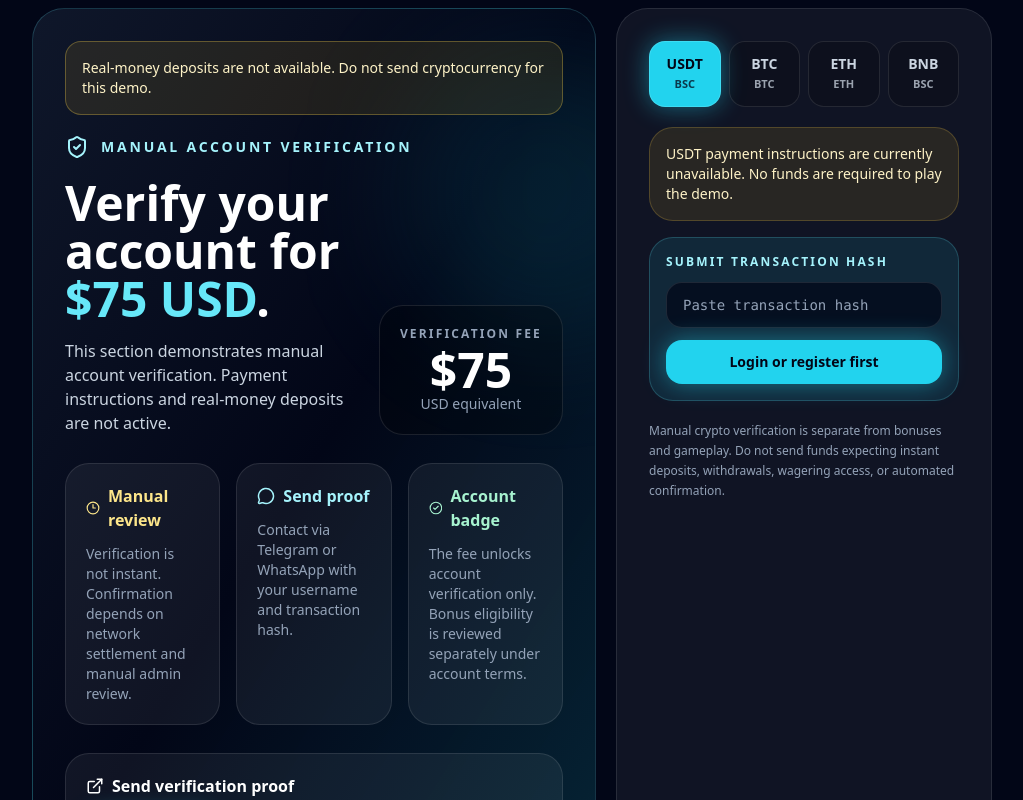
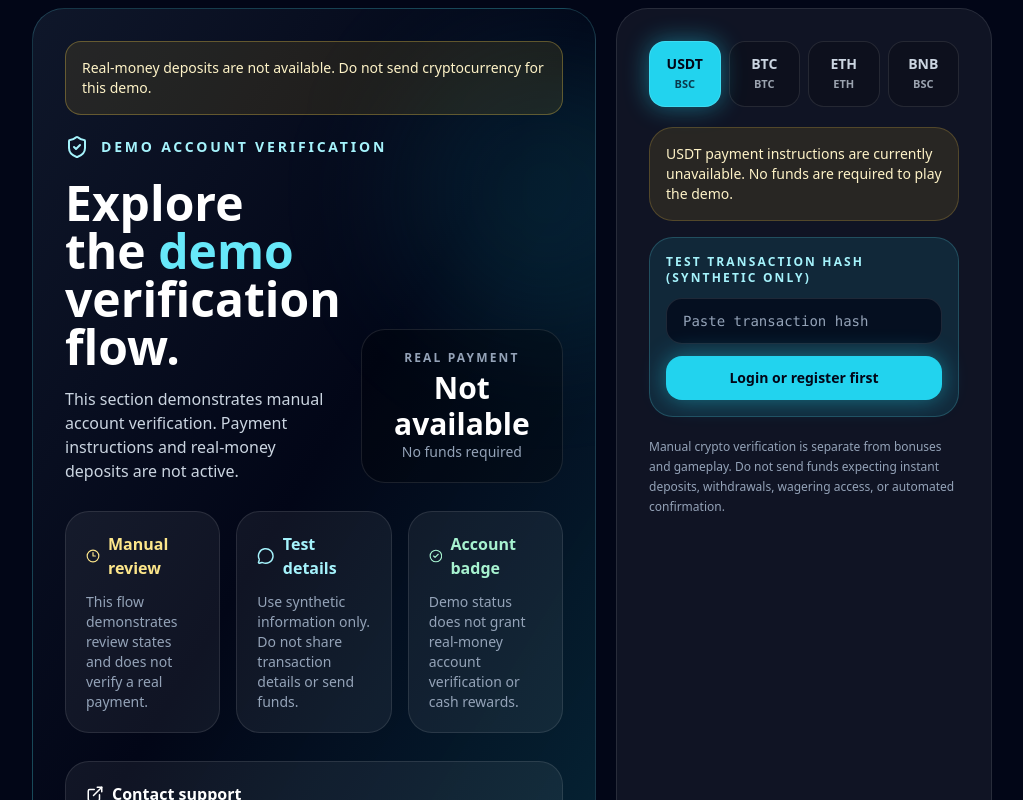
Before and after one commit to yabigdd-9/Neonbet-Casino, a React (Vite) app: page / in a window 1280 px wide. Shown: the part 3660-4460 px from the top of the page, without its empty margins (256-1279 px from the left). Built offline with nearby package versions, Linux system fonts and the light colour scheme; no server answers.

Commit message:
fix: clarify simulated verification flow

```diff
--- a/src/features/verification/VerificationPanel.jsx
+++ b/src/features/verification/VerificationPanel.jsx
@@ -62,14 +62,13 @@ export default function VerificationPanel({
           <div className="flex flex-wrap items-center gap-3 text-cyan-200">
             <ShieldCheck />{" "}
             <span className="text-sm font-semibold uppercase tracking-[0.2em]">
-              Manual account verification
+              Demo account verification
             </span>
           </div>
           <div className="mt-5 grid gap-5 lg:grid-cols-[1fr_auto] lg:items-end">
             <div>
               <h2 className="text-3xl font-semibold leading-tight md:text-5xl">
-                Verify your account for{" "}
-                <span className="text-cyan-300">${verificationConfig.feeUsd} USD</span>.
+                Explore the <span className="text-cyan-300">demo</span> verification flow.
               </h2>
               <p className="mt-4 max-w-2xl text-slate-300">
                 This section demonstrates manual account verification. Payment instructions and real-money
@@ -77,11 +76,9 @@ export default function VerificationPanel({
               </p>
             </div>
             <div className="rounded-3xl border border-white/10 bg-black/25 p-5 text-center">
-              <div className="text-xs font-bold uppercase tracking-[0.18em] text-slate-400">
-                Verification fee
-              </div>
-              <div className="mt-1 text-5xl font-semibold text-white">${verificationConfig.feeUsd}</div>
-              <div className="text-sm text-slate-400">USD equivalent</div>
+              <div className="text-xs font-bold uppercase tracking-[0.18em] text-slate-400">Real payment</div>
+              <div className="mt-1 text-3xl font-semibold text-white">Not available</div>
+              <div className="text-sm text-slate-400">No funds required</div>
             </div>
           </div>
 
@@ -91,17 +88,15 @@ export default function VerificationPanel({
                 <Clock3 size={18} /> Manual review
               </div>
               <p className="mt-3 text-sm text-slate-400">
-                Verification is not instant. Confirmation depends on network settlement and manual admin
-                review.
+                This flow demonstrates review states and does not verify a real payment.
               </p>
             </div>
             <div className="rounded-3xl bg-white/[0.06] border border-white/10 p-5">
               <div className="flex items-center gap-2 font-semibold text-cyan-200">
-                <MessageCircle size={18} /> Send proof
+                <MessageCircle size={18} /> Test details
               </div>
               <p className="mt-3 text-sm text-slate-400">
-                Contact via {verificationConfig.contactMethods.join(" or ")} with your username and
-                transaction hash.
+                Use synthetic information only. Do not share transaction details or send funds.
               </p>
             </div>
             <div className="rounded-3xl bg-white/[0.06] border border-white/10 p-5">
@@ -109,8 +104,7 @@ export default function VerificationPanel({
                 <Check size={18} /> Account badge
               </div>
               <p className="mt-3 text-sm text-slate-400">
-                The fee unlocks account verification only. Bonus eligibility is reviewed separately under
-                account terms.
+                Demo status does not grant real-money account verification or cash rewards.
               </p>
             </div>
           </div>
@@ -118,7 +112,7 @@ export default function VerificationPanel({
           {contactLinks.length > 0 ? (
             <div className="mt-7 rounded-3xl border border-white/10 bg-white/[0.06] p-5">
               <div className="mb-4 flex items-center gap-2 font-semibold text-white">
-                <ExternalLink size={18} /> Send verification proof
+                <ExternalLink size={18} /> Contact support
               </div>
               <div className="flex flex-wrap gap-3">
                 {contact.telegramUrl && (
@@ -241,7 +235,7 @@ export default function VerificationPanel({
           className="mt-4 rounded-3xl border border-cyan-300/20 bg-cyan-400/10 p-4"
         >
           <div className="text-xs font-bold uppercase tracking-[0.18em] text-cyan-200">
-            Submit transaction hash
+            Test transaction hash (synthetic only)
           </div>
           <input
             value={txHash}
```
